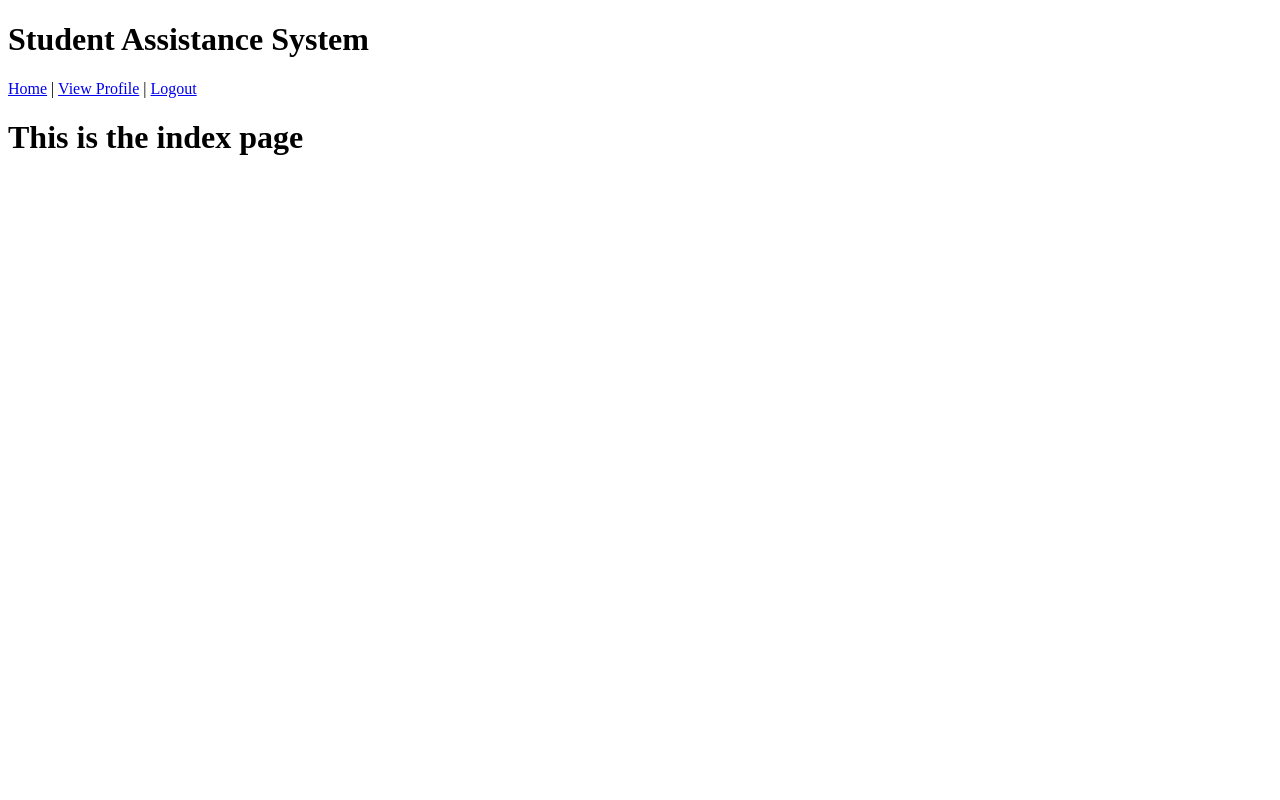
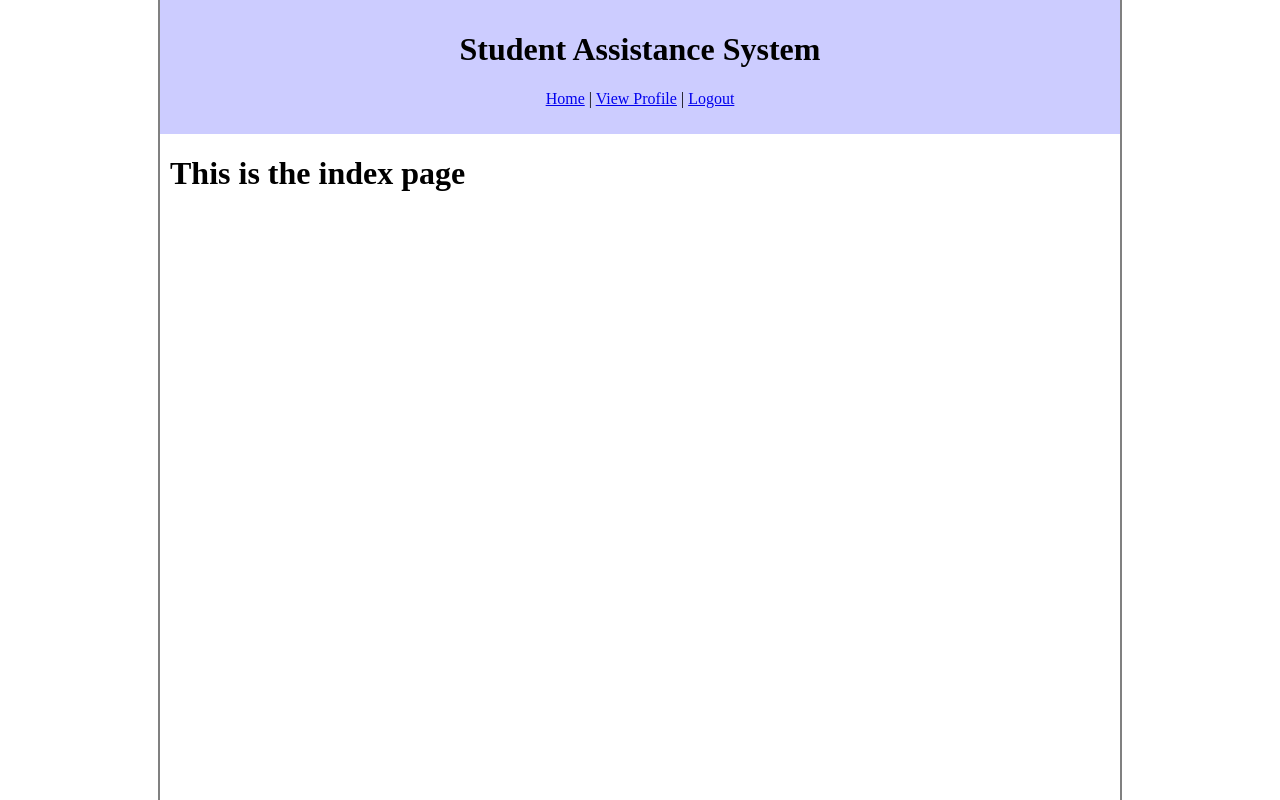
Before and after one commit to rinehart-eric/student-assistance-system, a Django app: page / in a window 1280 px wide. Run offline with Django 3.2, Linux system fonts and the light colour scheme; a user stored in the database is signed in.

Commit message:
added stylesheet and some basic styling

```diff
--- a/SAS/urls.py
+++ b/SAS/urls.py
@@ -1,18 +1,3 @@
-"""SAS URL Configuration
-
-The `urlpatterns` list routes URLs to views. For more information please see:
-    https://docs.djangoproject.com/en/1.10/topics/http/urls/
-Examples:
-Function views
-    1. Add an import:  from my_app import views
-    2. Add a URL to urlpatterns:  url(r'^$', views.home, name='home')
-Class-based views
-    1. Add an import:  from other_app.views import Home
-    2. Add a URL to urlpatterns:  url(r'^$', Home.as_view(), name='home')
-Including another URLconf
-    1. Import the include() function: from django.conf.urls import url, include
-    2. Add a URL to urlpatterns:  url(r'^blog/', include('blog.urls'))
-"""
 from django.conf.urls import include, url
 from django.contrib import admin
 
--- /dev/null
+++ b/student_assistance_system/static/student_assistance_system/style.css
@@ -0,0 +1,25 @@
+html, body {
+    height: 100%;
+    margin: 0;
+}
+
+.page {
+    margin: auto;
+    padding: 0px;
+    width: 75%;
+    height: 100%;
+    border-left: 2px solid gray;
+    border-right: 2px solid gray;
+}
+
+.top {
+    text-align: center;
+    background: #CCCCFF;
+    margin: 0px;
+    padding: 10px;
+}
+
+.content {
+    margin: 0px;
+    padding: 0px 10px;
+}
--- a/student_assistance_system/templates/student_assistance_system/base_site.html
+++ b/student_assistance_system/templates/student_assistance_system/base_site.html
@@ -1,12 +1,15 @@
+{% load static %}
+
 <!DOCTYPE html>
 <html lang="en">
 <head>
-    <!--<link rel="stylesheet" href="style.css" />-->
+    <link rel="stylesheet" href="{% static 'student_assistance_system/style.css' %}" />
     <title>Student Assistance System - {% block location %}{% endblock %}</title>
 </head>
 
 <body>
-    <div id="top">
+    <div id="page" class="page">
+        <div id="top" class="top">
             {% block top %}
             <h1>Student Assistance System</h1>
             <p>
@@ -17,8 +20,9 @@
             {% endblock %}
         </div>
 
-    <div id="content">
+        <div id="content" class="content">
             {% block content %}{% endblock %}
+        </div>
     </div>
 </body>
 </html>
```
Also changed, not shown: db.sqlite3. Lines whose indentation alone changed are shown as unchanged.
